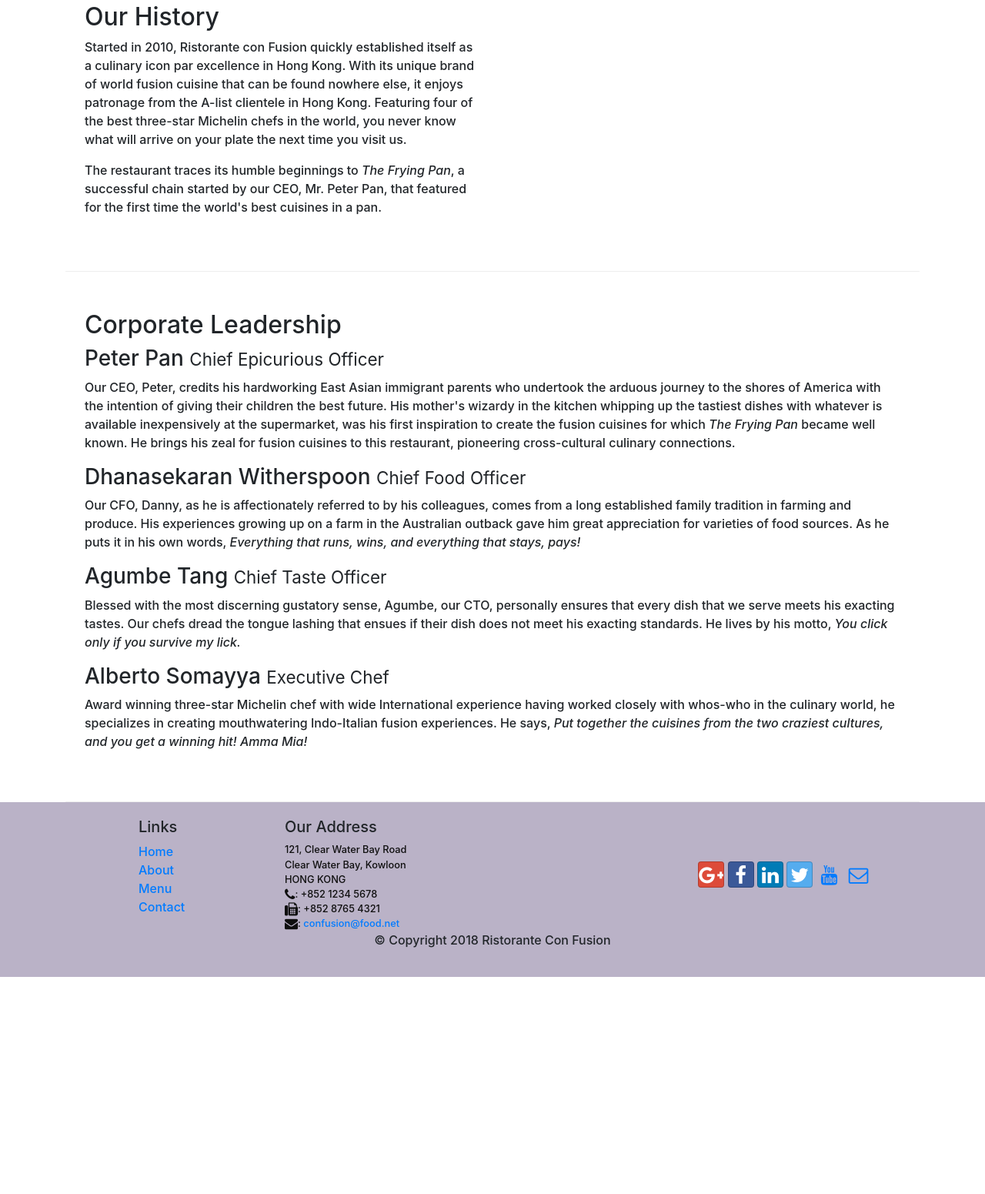
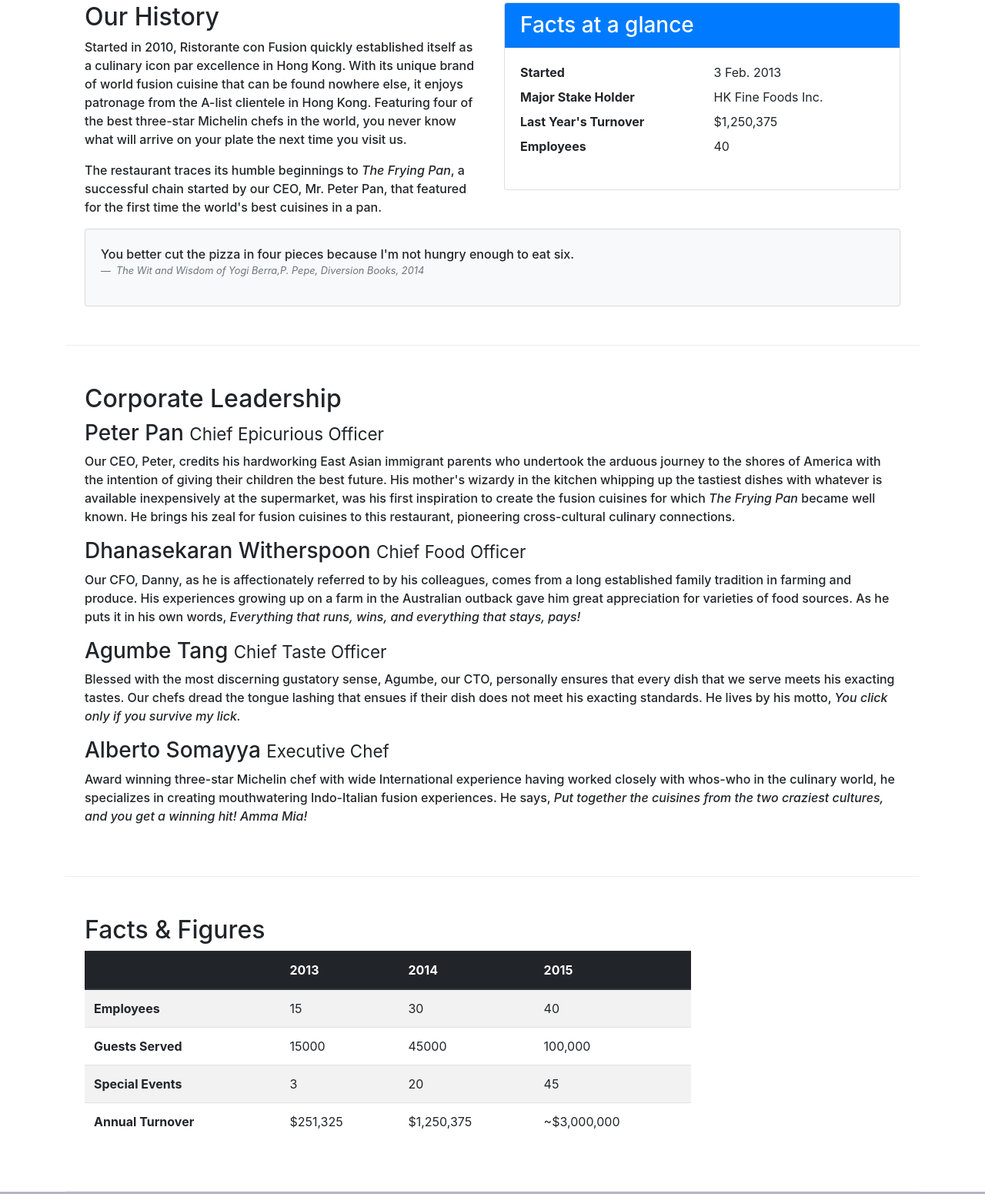
Before and after one commit to b-sujith/Fundamental-Concepts-Of-Compiler-Design, a website: page aboutus.html in a window 1280 px wide. Shown: the part 512-2063 px from the top of the page at 77% size. Before the commit the page ends 1781 px from the top, so only its background shows below. Drawn offline with nearby package versions, Linux system fonts and the light colour scheme.

Commit message:
week2 tables,cards commit

```diff
--- a/aboutus.html
+++ b/aboutus.html
@@ -63,7 +63,33 @@
                 <p>Started in 2010, Ristorante con Fusion quickly established itself as a culinary icon par excellence in Hong Kong. With its unique brand of world fusion cuisine that can be found nowhere else, it enjoys patronage from the A-list clientele in Hong Kong.  Featuring four of the best three-star Michelin chefs in the world, you never know what will arrive on your plate the next time you visit us.</p>
                 <p>The restaurant traces its humble beginnings to <em>The Frying Pan</em>, a successful chain started by our CEO, Mr. Peter Pan, that featured for the first time the world's best cuisines in a pan.</p>
             </div>
-            <div>
+            <div class="col-12 col-sm-6">
+                <div class="card">
+                    <h3 class="card-header bg-primary text-white">Facts at a glance</h3>
+                    <div class="card-body">
+                        <dl class="row">
+                            <dt class="col-6">Started</dt>  <dd class="col-6">3 Feb. 2013</dd>
+                            <dt class="col-6">Major Stake Holder</dt>   <dd class="col-6">HK Fine Foods Inc.</dd>
+                            <dt class="col-6">Last Year's Turnover</dt> <dd class="col-6">$1,250,375</dd>
+                            <dt class="col-6">Employees</dt>    <dd class="col-6">40</dd>
+                        </dl>
+                    </div>
+                </div>
+            </div>
+            <div class="col-12">
+                <div class="card card-body bg-light">
+                    <blockquote>
+                        <p class="mb-0">
+                            You better cut the pizza in four pieces because
+                            I'm not hungry enough to eat six.
+                        </p>
+                        <footer class="blockquote-footer">
+                            <cite title="Source Title">
+                                The Wit and Wisdom of Yogi Berra,P. Pepe, Diversion Books, 2014
+                            </cite>
+                        </footer>
+                    </blockquote>
+                </div>
             </div>
         </div>
 
@@ -81,7 +107,50 @@
                 <p class="d-none d-sm-block">Award winning three-star Michelin chef with wide International experience having worked closely with whos-who in the culinary world, he specializes in creating mouthwatering Indo-Italian fusion experiences. He says, <em>Put together the cuisines from the two craziest cultures, and you get a winning hit! Amma Mia!</em></p>
             </div>
        </div>
-
+       <div class="row row-content">
+            <div class="col-12 col-sm-9">
+                <h2>Facts &amp; Figures</h2>
+                <div class="table-responsive">
+                    <table class="table table-striped">
+                        <thead class="thead-dark">
+                            <tr>
+                                <th>&nbsp;</th>
+                                <th>2013</th>
+                                <th>2014</th>
+                                <th>2015</th>
+                            </tr>
+                        </thead>
+                        <tbody>
+                            <tr>
+                                <th>Employees</th>
+                                <td>15</td>
+                                <td>30</td>
+                                <td>40</td>
+                            </tr>
+                            <tr>
+                                <th>Guests Served</th>
+                                <td>15000</td>
+                                <td>45000</td>
+                                <td>100,000</td>
+                            </tr>
+                            <tr>
+                                <th>Special Events</th>
+                                <td>3</td>
+                                <td>20</td>
+                                <td>45</td>
+                            </tr>
+                            <tr>
+                                <th>Annual Turnover</th>
+                                <td>$251,325</td>
+                                <td>$1,250,375</td>
+                                <td>~$3,000,000</td>
+                            </tr>
+                        </tbody>
+                    </table>
+                </div>
+            </div>
+            <div class="col-12 col-sm-3"></div>
+       </div>
     </div>
 
     <footer class="footer">
```
